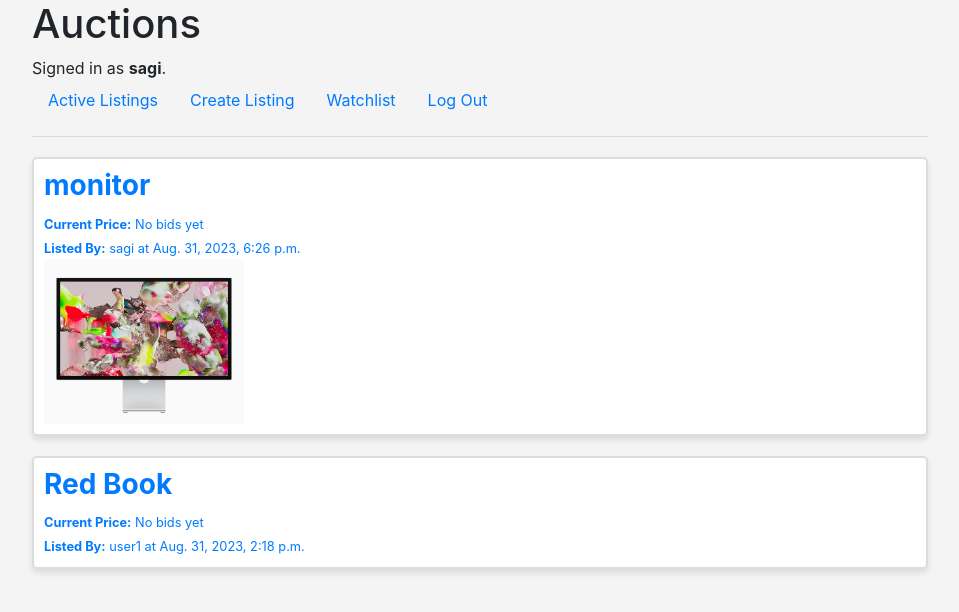
After one commit to SagiHalevy/commerceWeb, a Django app: page /watchlist/ in a window 1280 px wide. The commit adds this page. Shown: the top 612 px of the page, without its empty margins (160-1119 px from the left). Run offline with Django 3.2, Linux system fonts and the light colour scheme; a user stored in the database is signed in; data comes from the database, SQL or seed files in the repository; both versions use the stored data as it was after the commit; some libraries are stand-ins or nearby versions.

```diff
--- a/auctions/models.py
+++ b/auctions/models.py
@@ -18,14 +18,23 @@ class AuctionList(models.Model):
     creationTime = models.DateTimeField(auto_now_add=True)
     image = models.ImageField(upload_to= user_directory_path, blank=True, null=True)
     watchlist = models.ManyToManyField(User, blank=True, related_name = "watchlist")
-
+    # Define choices for the auction status
+    AUCTION_STATUS_CHOICES = (
+        ('active', 'Active'),
+        ('closed', 'Closed')
+    )
+    status = models.CharField(
+        max_length=10,
+        choices=AUCTION_STATUS_CHOICES,
+        default='active'  # Set the default status to 'active' when an auction is created.
+    )
 
 
 class Bid(models.Model):
     bidder = models.ForeignKey('User', on_delete=models.CASCADE)
     productName = models.ForeignKey('AuctionList', on_delete=models.CASCADE, related_name = "bids")
     bidPrice = models.DecimalField(max_digits=30, decimal_places=2)
-    lastBidTime = models.DateTimeField(auto_now=True)
+    lastBidTime = models.DateTimeField(auto_now_add=True)
 
 
 class Comment(models.Model):
--- a/auctions/static/auctions/styles.css
+++ b/auctions/static/auctions/styles.css
@@ -25,3 +25,8 @@
 .productText.productPage  {
     font-size: 1.5em ;
 }
+
+
+.watchlistBtns{
+    margin-bottom: 10px;
+}
--- a/auctions/templates/auctions/layout.html
+++ b/auctions/templates/auctions/layout.html
@@ -25,6 +25,9 @@
                     <a class="nav-link" href="{% url 'createListing' %}">Create Listing</a>
                 </li>
                 <li class="nav-item">
+                    <a class="nav-link" href="{% url 'watchlist' %}">Watchlist</a>
+                </li>
+                <li class="nav-item">
                     <a class="nav-link" href="{% url 'logout' %}">Log Out</a>
                 </li>
             {% else %}
--- /dev/null
+++ b/auctions/templates/auctions/watchlist.html
@@ -0,0 +1,34 @@
+{% extends "auctions/layout.html" %}
+
+{% block body %}
+
+    {% for product in watchlist %}
+    <a href="{% url 'productPage' product.id%}" class="auctionProductLink">
+        <div class="auctionProduct">
+            <div class="productText">
+                <h3><b> {{product.productName}} </b></h3>
+
+                {% if product.highestBid %}
+                    <small><b>Current Price:</b> {{ product.highestBid|floatformat:2  }}$</small> <br>
+                {% else %}
+                    <small><b>Current Price:</b> No bids yet</small><br>
+                {% endif %}
+
+                <small><b>Listed By:</b> {{product.seller}} at {{ product.creationTime }}</small>
+            </div>
+            <div class="productImg">
+                {% if product.image %}
+                    <img src="{{ product.image.url }}" alt="{{ product.productName }}" style="max-width: 200px;">
+                {% endif %}
+            </div>
+        </div>
+    </a>
+
+    {%empty%}
+        <p>No active listings.</p>
+    {% endfor %}
+
+
+
+
+{% endblock %}
--- a/auctions/urls.py
+++ b/auctions/urls.py
@@ -7,14 +7,15 @@ from django.conf.urls.static import static
 
 urlpatterns = [
     path("", views.index, name="index"),
-    path("login", views.login_view, name="login"),
-    path("logout", views.logout_view, name="logout"),
-    path("register", views.register, name="register"),
+    path("login/", views.login_view, name="login"),
+    path("logout/", views.logout_view, name="logout"),
+    path("register/", views.register, name="register"),
 
-    path("createListing", views.createListing, name="createListing"),
-    path("productPage/<int:product_id>", views.productPage, name="productPage"),
-    path("productPage/<int:product_id>/submitBid", views.submitBid, name="submitBid"),
-    path("productPage/<int:product_id>/toggleWatchlist", views.toggleWatchlist, name="toggleWatchlist"),
+    path("createListing/", views.createListing, name="createListing"),
+    path("productPage/<int:product_id>/", views.productPage, name="productPage"),
+    path("productPage/<int:product_id>/submitBid/", views.submitBid, name="submitBid"),
+    path("productPage/<int:product_id>/toggleWatchlist/", views.toggleWatchlist, name="toggleWatchlist"),
+    path("watchlist/", views.watchlist, name="watchlist"),
 ]
 
 if settings.DEBUG: #routing for media (BASE_DIR/media)
--- a/auctions/views.py
+++ b/auctions/views.py
@@ -1,11 +1,12 @@
 from django.contrib.auth import authenticate, login, logout
-from django.db import IntegrityError
+from django.db import IntegrityError, transaction
 from django.http import HttpResponse, HttpResponseRedirect
-from django.shortcuts import render
+from django.shortcuts import render, get_object_or_404
 from django.urls import reverse
 from django import forms
 from django.db.models import Max
 from django.contrib.auth.decorators import login_required
+from .decorators import redirect_authenticated_user
 from .models import *
 from .util import *
 
@@ -23,7 +24,7 @@ def index(request):
     return render(request, "auctions/index.html",{
         # Adds to auctionLists extra field called 'highestBid' which equals to the Max() value of
         # bidPrice in the relative_name table for "bids"
-        'auctionLists': AuctionList.objects.annotate(highestBid = Max('bids__bidPrice'))
+        'auctionLists': AuctionList.objects.annotate(highestBid = Max('bids__bidPrice')).order_by('creationTime')
     })
 
 
@@ -47,30 +48,47 @@ def createListing(request):
 
 
 def productPage(request, product_id):
-    product = AuctionList.objects.get(pk=product_id)
+    product = get_object_or_404(AuctionList, pk=product_id)
+    allProductBids = product.bids.all()
     state_message = request.session.pop('state_message', None) #state message - whether bid successed/failed
-    in_watchlist = request.user.watchlist.filter(pk=product.id).exists()
+    highestBidder = (allProductBids.order_by("-bidPrice")[0].bidder) if allProductBids else None
+
+    is_authenticated = request.user.is_authenticated
+    in_watchlist = is_authenticated and request.user.watchlist.filter(pk=product.id).exists()
+    is_a_bidder = is_authenticated and allProductBids.filter(bidder=request.user).exists()
+    userBid = is_authenticated and (allProductBids.filter(bidder=request.user).order_by("-bidPrice")[0].bidPrice) if is_a_bidder else None
 
     return render(request, "auctions/productPage.html",{
         'product':product,
         'bidPrice': getCurrentPrice(product),
         'state_message': state_message,
         'in_watchlist': in_watchlist,
+        'highestBidder':highestBidder,
+        'is_a_bidder':is_a_bidder,
+        'userBid':userBid,
     })
 
 @login_required
 def submitBid(request, product_id):
     if request.method == 'POST':
-        product = AuctionList.objects.get(pk=product_id)
-        userBidAmount = float(request.POST['bidAmount'])
+        product = get_object_or_404(AuctionList, pk=product_id)
+        try:
+            userBidAmount = float(request.POST['bidAmount'])
+        except ValueError:
+            state_message = {'message': "ERROR: Invalid bid amount. Please enter a valid number.", 'accepted': False}
+            request.session['state_message'] = state_message
+            return HttpResponseRedirect(reverse("productPage", args=(product_id,)))
+
+
         highestPrice = getCurrentPrice(product) #highestPrice is the initialPrice, or the highest bid price (if exist)
-
-        if userBidAmount > highestPrice:
-            bid = Bid(bidder=request.user, productName=product, bidPrice=userBidAmount)
-            bid.save()
-            state_message = {'message':f"Success: Your bid of {userBidAmount}$ has been added to the auction.", 'accepted':True}
-        else:
-            state_message = {'message':f"ERROR: Your bid is too low! The highest bid at the moment is: {highestPrice}$", 'accepted':False}
+        #using atomic transaction to avoid race condition
+        with transaction.atomic():
+            if userBidAmount > highestPrice:
+                bid = Bid(bidder=request.user, productName=product, bidPrice=userBidAmount)
+                bid.save()
+                state_message = {'message':f"Success: Your bid of {userBidAmount}$ has been added to the auction.", 'accepted':True}
+            else:
+                state_message = {'message':f"ERROR: Your bid is too low! The highest bid at the moment is: {highestPrice}$", 'accepted':False}
 
         request.session['state_message'] = state_message
         return HttpResponseRedirect(reverse("productPage",args=(product_id,)))
@@ -80,7 +98,7 @@ def submitBid(request, product_id):
 def toggleWatchlist(request,product_id):
     if request.method == 'POST':
         user = request.user
-        product = AuctionList.objects.get(pk=product_id)
+        product = get_object_or_404(AuctionList, pk=product_id)
         action = request.POST.get('action', None)
 
         if action == 'addToWatchlist':
@@ -94,6 +112,12 @@ def toggleWatchlist(request,product_id):
 
 
 
+@login_required
+def watchlist(request):
+    watchlist = request.user.watchlist.all()
+    return render(request,"auctions/watchlist.html",{
+        "watchlist":watchlist
+    })
 
 
 
@@ -101,6 +125,14 @@ def toggleWatchlist(request,product_id):
 
 
 
+
+
+
+
+
+
+
+@redirect_authenticated_user
 def login_view(request):
     if request.method == "POST":
 
@@ -125,7 +157,7 @@ def logout_view(request):
     logout(request)
     return HttpResponseRedirect(reverse("index"))
 
-
+@redirect_authenticated_user
 def register(request):
     if request.method == "POST":
         username = request.POST["username"]
```
Also changed, not shown: auctions/decorators.py (added, +10 -0 lines), auctions/templates/auctions/productPage.html (+23 -3 lines), auctions/migrations/0006_alter_bid_lastbidtime.py (added), auctions/migrations/0007_auctionlist_status.py (added), db.sqlite3.
